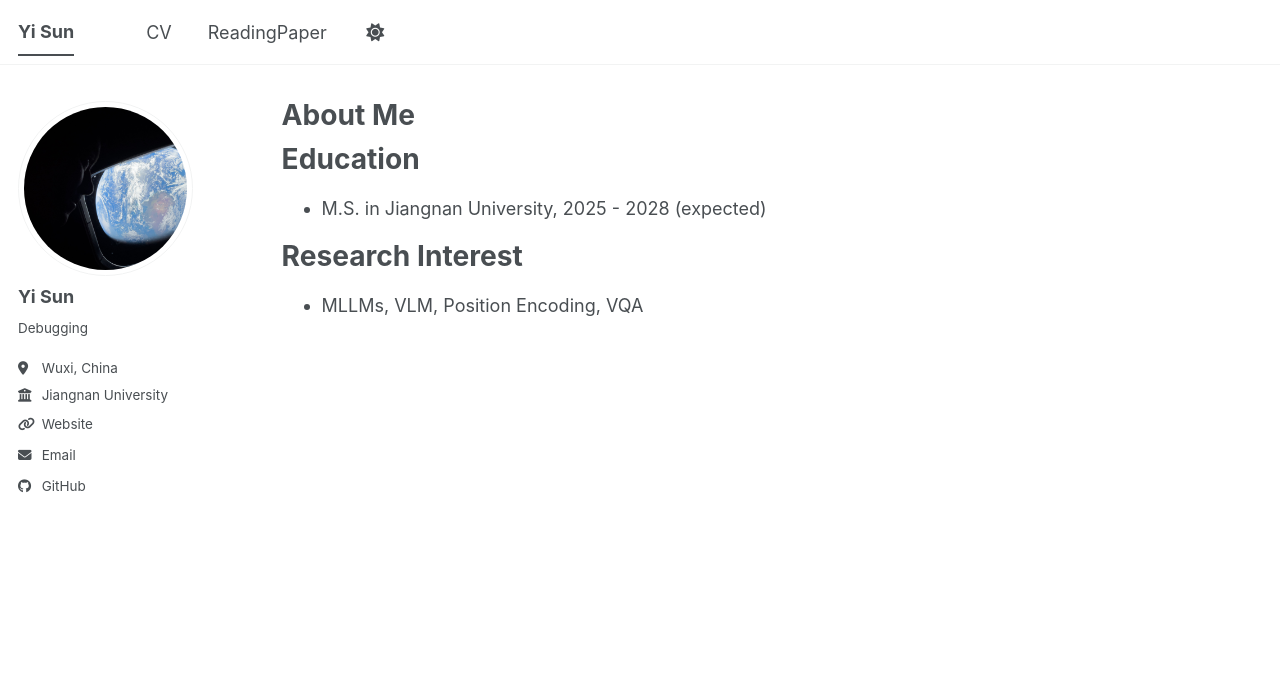
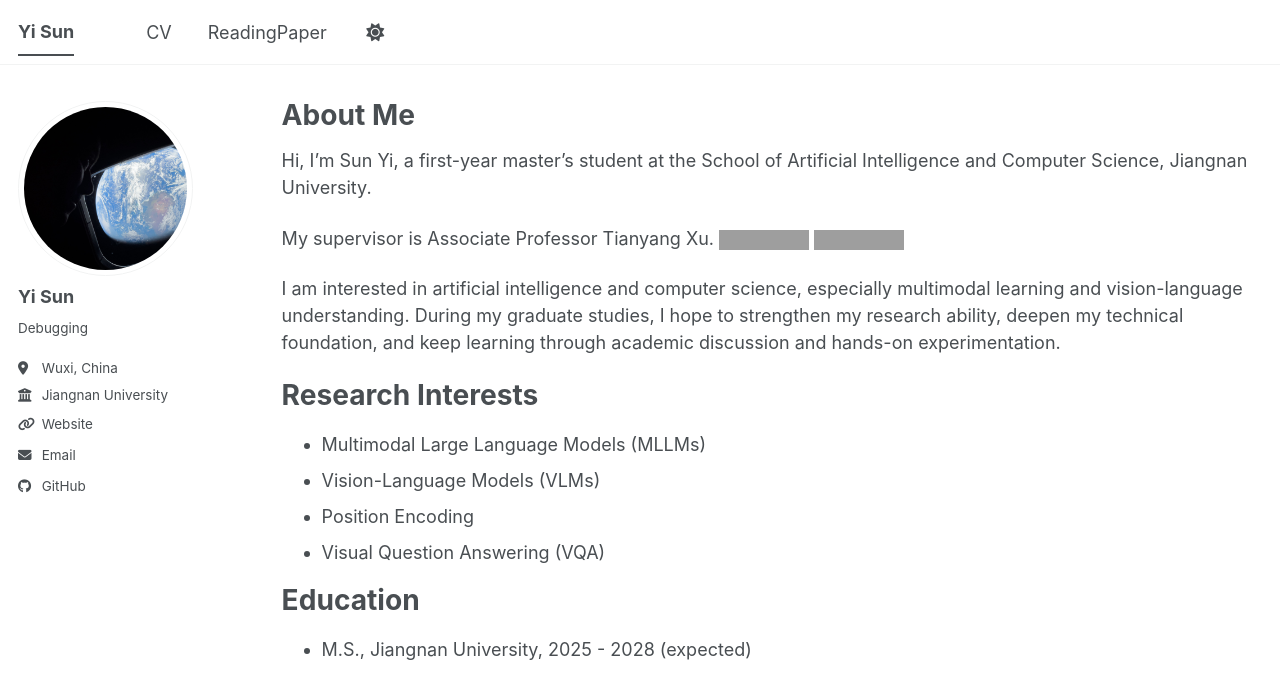
Before and after one commit to issunsun1/SunnyY, a Jekyll site: the page built from _pages/cv.md, in a window 1280 px wide. Shown: the top 699 px of the page. Built offline with Jekyll 4.4.1, drawn with Linux system fonts in a browser that asks for light colours; a script bundle is joined from its source files by our own code; library files that are not in the unit come from our copies; grey boxes are pictures that could not be loaded.

Commit message:
Update cv.md

```diff
--- a/_pages/cv.md
+++ b/_pages/cv.md
@@ -10,13 +10,26 @@ redirect_from:
 
 {% include base_path %}
 
+Hi, I'm Sun Yi, a first-year master's student at the School of Artificial Intelligence and Computer Science, Jiangnan University.
+
+My supervisor is Associate Professor Tianyang Xu.
+[![Google Scholar](https://img.shields.io/badge/Google%20Scholar-Tianyang%20Xu-4285F4?logo=google-scholar&logoColor=white)](https://scholar.google.com/citations?hl=en&user=bbSNrAgAAAAJ)
+[![Homepage](https://img.shields.io/badge/Homepage-xu--tianyang.github.io-0A66C2?logo=githubpages&logoColor=white)](https://xu-tianyang.github.io/)
+
+I am interested in artificial intelligence and computer science, especially multimodal learning and vision-language understanding. During my graduate studies, I hope to strengthen my research ability, deepen my technical foundation, and keep learning through academic discussion and hands-on experimentation.
+
+Research Interests
+======
+* Multimodal Large Language Models (MLLMs)
+* Vision-Language Models (VLMs)
+* Position Encoding
+* Visual Question Answering (VQA)
+
 Education
 ======
-* M.S. in Jiangnan University, 2025 - 2028 (expected)
+* M.S., Jiangnan University, 2025 - 2028 (expected)
 
-Research Interest
-======
-* MLLMs, VLM, Position Encoding, VQA
+
 
 <!-- Skills
 ======
```
